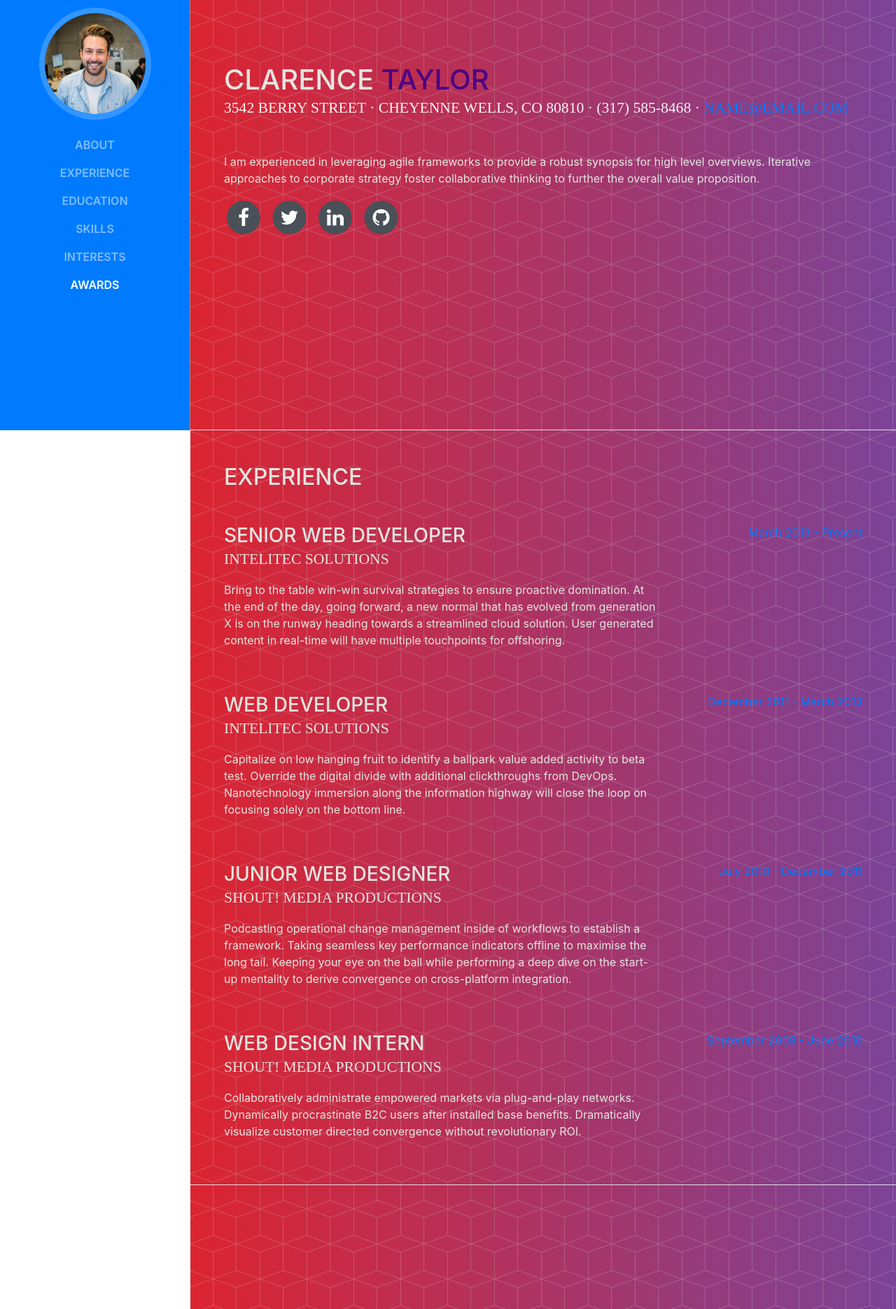
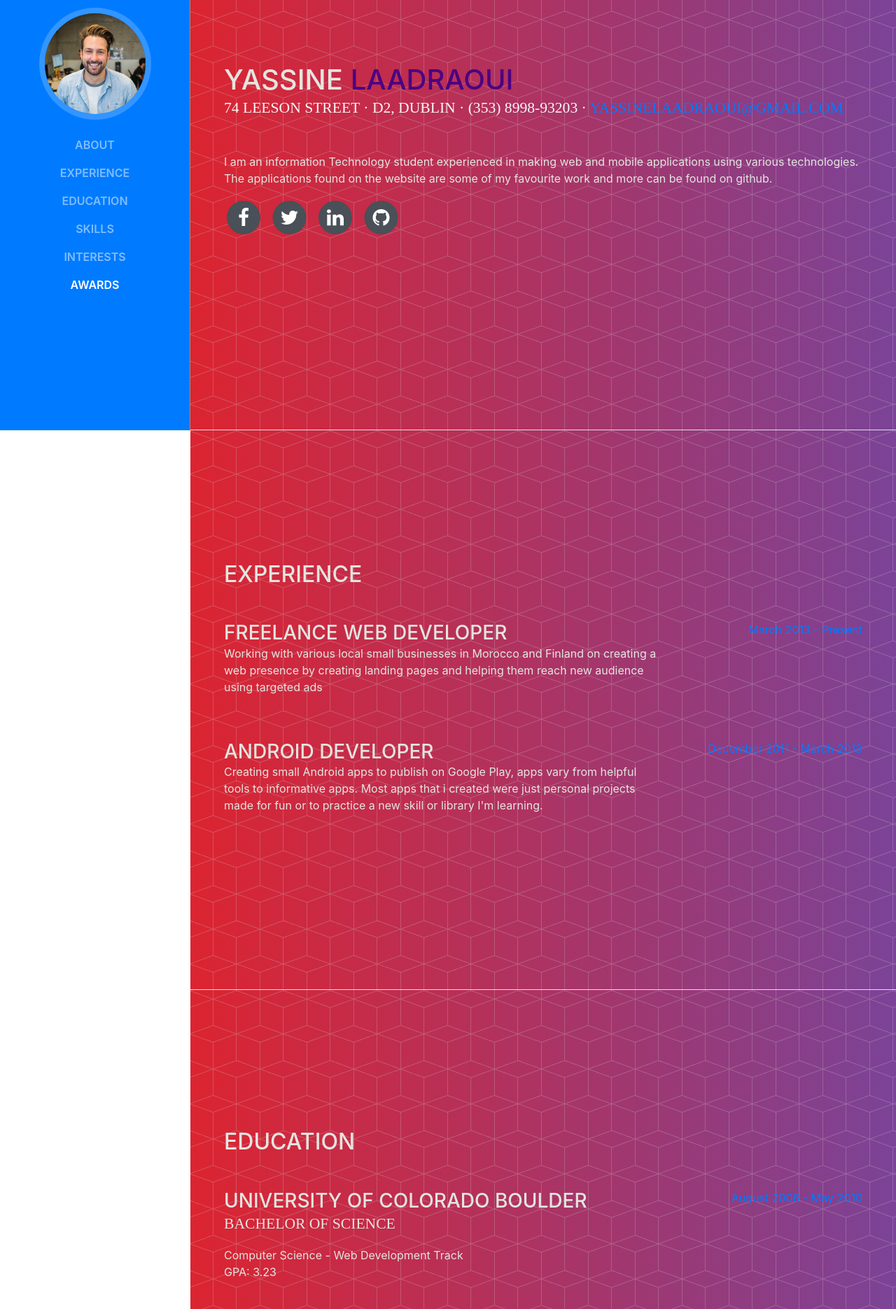
Before and after one commit to Yassinelaadraoui/portfolio.github.io, a website with bundled scripts: page index.html in a window 1280 px wide. Shown: the part 185-2056 px from the top of the page at 70% size. Built offline with nearby package versions, Linux system fonts and the light colour scheme; a web font is replaced by a local one.

Commit message:
modifications

```diff
--- a/index.html
+++ b/index.html
@@ -76,16 +76,16 @@
 
       <section style="color:#e3e5df" class="resume-section p-3 p-lg-5 d-flex d-column text" id="about">
         <div class="my-auto">
-          <h1 style="color:#e3e5df" class="mb-0">Clarence
-            <span style="color:#4b0082">Taylor</span>
+          <h1 style="color:#e3e5df" class="mb-0">Yassine
+            <span style="color:#4b0082">Laadraoui</span>
           </h1>
-          <div style="color:#f6f6f6" class="subheading mb-5">3542 Berry Street · Cheyenne Wells, CO 80810 · (317) 585-8468 ·
-            <a href="mailto:name@email.com">name@email.com</a>
+          <div style="color:#f6f6f6" class="subheading mb-5">74 Leeson Street · D2, Dublin · (353) 8998-93203 ·
+            <a href="mailto:yassinelaadraoui@gmail.com">yassinelaadraoui@gmail.com</a>
           </div>
-          <p class="text">I am experienced in leveraging agile frameworks to provide a robust synopsis for high level overviews. Iterative approaches to corporate strategy foster collaborative thinking to further the overall value proposition.</p>
+          <p class="text">I am an information Technology student experienced in making web and mobile applications using various technologies. The applications found on the website are some of my favourite work and more can be found on github.</p>
           <ul class="list-inline list-social-icons mb-0">
             <li class="list-inline-item">
-              <a href="#">
+              <a href="https://www.facebook.com/Zsphinx">
                 <span class="fa-stack fa-lg">
                   <i class="fa fa-circle fa-stack-2x"></i>
                   <i class="fa fa-facebook fa-stack-1x fa-inverse"></i>
@@ -93,7 +93,7 @@
               </a>
             </li>
             <li class="list-inline-item">
-              <a href="#">
+              <a href="https://twitter.com/YassineLaadraou">
                 <span class="fa-stack fa-lg">
                   <i class="fa fa-circle fa-stack-2x"></i>
                   <i class="fa fa-twitter fa-stack-1x fa-inverse"></i>
@@ -101,7 +101,7 @@
               </a>
             </li>
             <li class="list-inline-item">
-              <a href="#">
+              <a href="https://www.linkedin.com/in/yassinelaadraoui/">
                 <span class="fa-stack fa-lg">
                   <i class="fa fa-circle fa-stack-2x"></i>
                   <i class="fa fa-linkedin fa-stack-1x fa-inverse"></i>
@@ -109,7 +109,7 @@
               </a>
             </li>
             <li class="list-inline-item">
-              <a href="#">
+              <a href="https://github.com/Yassinelaadraoui">
                 <span class="fa-stack fa-lg">
                   <i class="fa fa-circle fa-stack-2x"></i>
                   <i class="fa fa-github fa-stack-1x fa-inverse"></i>
@@ -126,9 +126,9 @@
 
           <div class="resume-item d-flex flex-column flex-md-row mb-5">
             <div class="resume-content mr-auto">
-              <h3 class="mb-0">Senior Web Developer</h3>
-              <div class="subheading mb-3">Intelitec Solutions</div>
-              <p>Bring to the table win-win survival strategies to ensure proactive domination. At the end of the day, going forward, a new normal that has evolved from generation X is on the runway heading towards a streamlined cloud solution. User generated content in real-time will have multiple touchpoints for offshoring.</p>
+              <h3 class="mb-0">Freelance Web Developer</h3>
+
+              <p>Working with various local small businesses in Morocco and Finland on creating a web presence by creating landing pages and helping them reach new audience using targeted ads </p>
             </div>
             <div class="resume-date text-md-right">
               <span class="text-primary">March 2013 - Present</span>
@@ -137,36 +137,17 @@
 
           <div class="resume-item d-flex flex-column flex-md-row mb-5">
             <div class="resume-content mr-auto">
-              <h3 class="mb-0">Web Developer</h3>
-              <div class="subheading mb-3">Intelitec Solutions</div>
-              <p>Capitalize on low hanging fruit to identify a ballpark value added activity to beta test. Override the digital divide with additional clickthroughs from DevOps. Nanotechnology immersion along the information highway will close the loop on focusing solely on the bottom line.</p>
+              <h3 class="mb-0">Android Developer</h3>
+
+              <p>Creating small Android apps to publish on Google Play, apps vary from helpful tools to informative apps. Most apps that i created were just personal projects made for fun or to practice a new skill or library I'm learning.</p>
             </div>
             <div class="resume-date text-md-right">
               <span class="text-primary">December 2011 - March 2013</span>
             </div>
           </div>
 
-          <div class="resume-item d-flex flex-column flex-md-row mb-5">
-            <div class="resume-content mr-auto">
-              <h3 class="mb-0">Junior Web Designer</h3>
-              <div class="subheading mb-3">Shout! Media Productions</div>
-              <p>Podcasting operational change management inside of workflows to establish a framework. Taking seamless key performance indicators offline to maximise the long tail. Keeping your eye on the ball while performing a deep dive on the start-up mentality to derive convergence on cross-platform integration.</p>
-            </div>
-            <div class="resume-date text-md-right">
-              <span class="text-primary">July 2010 - December 2011</span>
-            </div>
-          </div>
 
-          <div class="resume-item d-flex flex-column flex-md-row">
-            <div class="resume-content mr-auto">
-              <h3 class="mb-0">Web Design Intern</h3>
-              <div class="subheading mb-3">Shout! Media Productions</div>
-              <p>Collaboratively administrate empowered markets via plug-and-play networks. Dynamically procrastinate B2C users after installed base benefits. Dramatically visualize customer directed convergence without revolutionary ROI.</p>
-            </div>
-            <div class="resume-date text-md-right">
-              <span class="text-primary">September 2008 - June 2010</span>
-            </div>
-          </div>
+
 
         </div>
 
```
